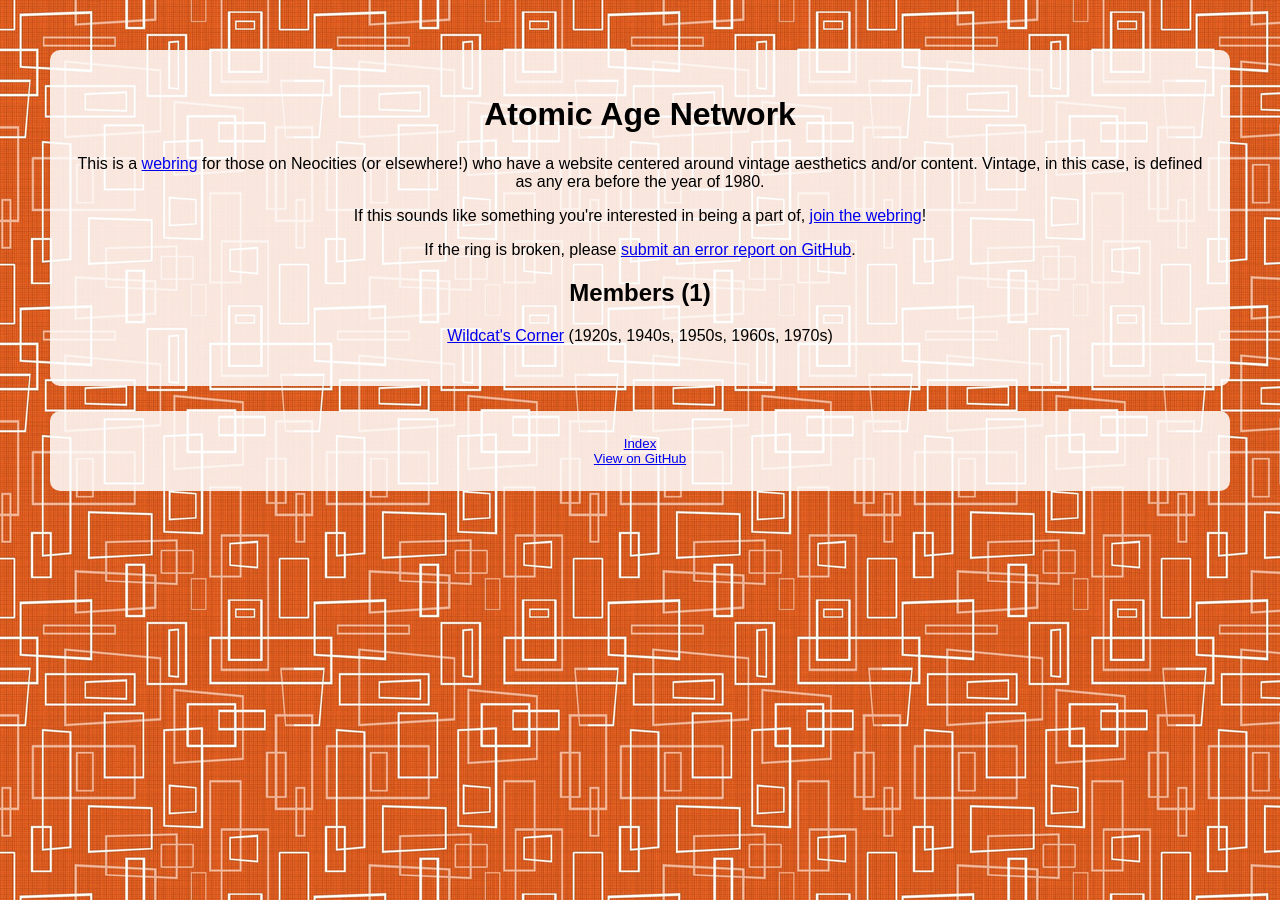
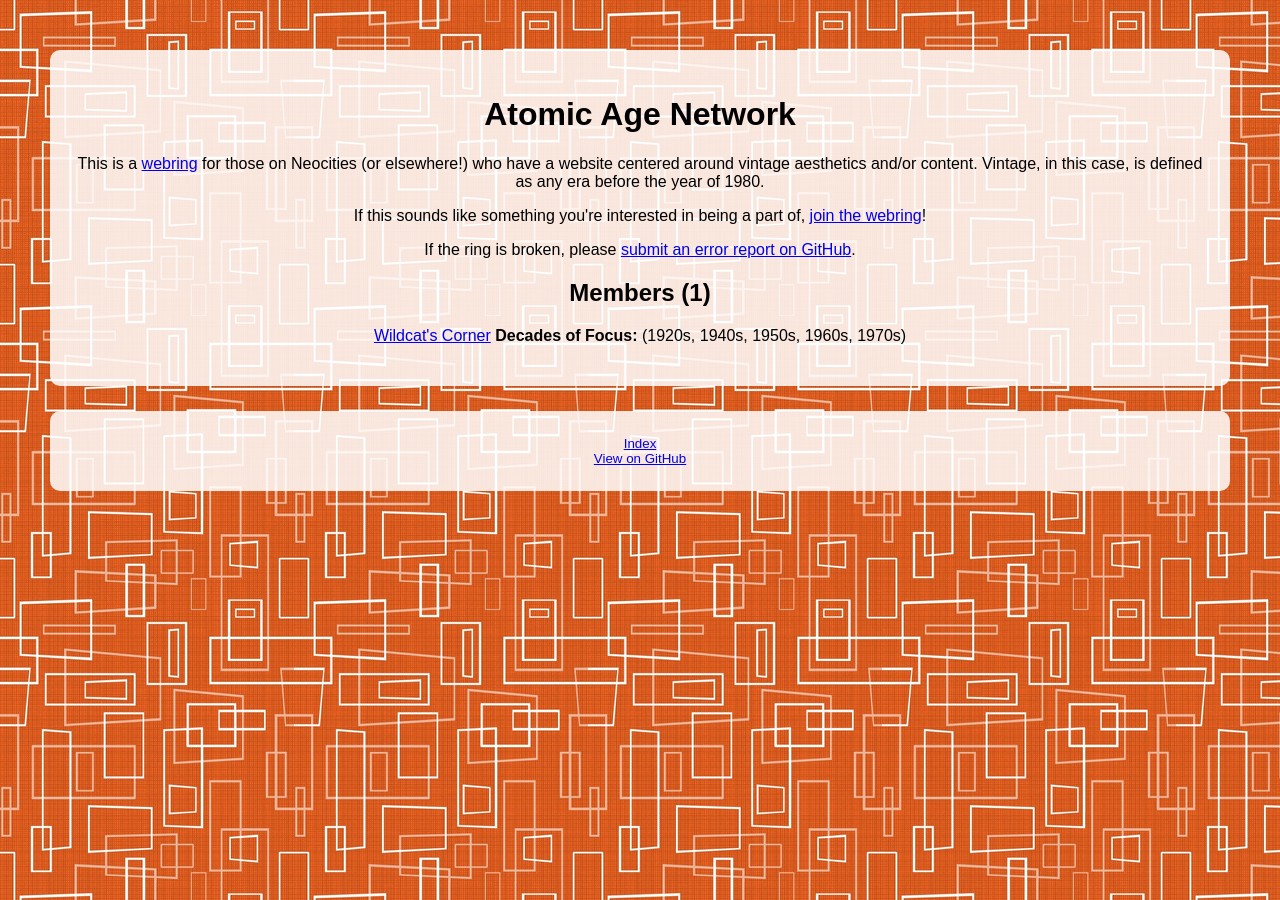
Before and after one commit to AstroWildcat/atomic-age-network, a Jekyll site: the page built from index.md, in a window 1280 px wide. Built offline with Jekyll 4.4.1, drawn with Linux system fonts in a browser that asks for light colours.

Commit message:
Update index.md

```diff
--- a/index.md
+++ b/index.md
@@ -11,4 +11,5 @@
 
 ## Members ({{site.data.members.size}}) {#members}
 {% for member in site.data.members %}
-<p><a href="{{member.url | xml_escape}}" markdown=0>{{member.name | xml_escape | newline_to_br}}</a> ({{member.decades}})</p>{% endfor %}
+<a href="{{member.url | xml_escape}}" markdown=0>{{member.name | xml_escape | newline_to_br}}</a> **Decades of Focus:** ({{member.decades}})
+{% endfor %}
```
